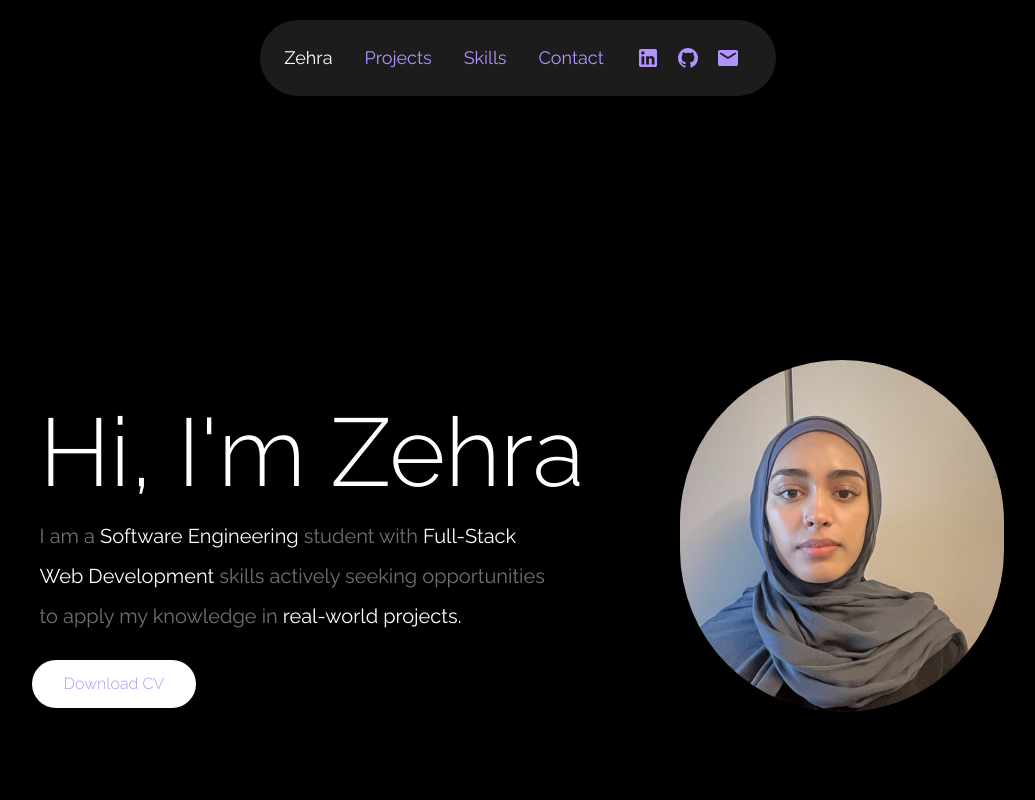
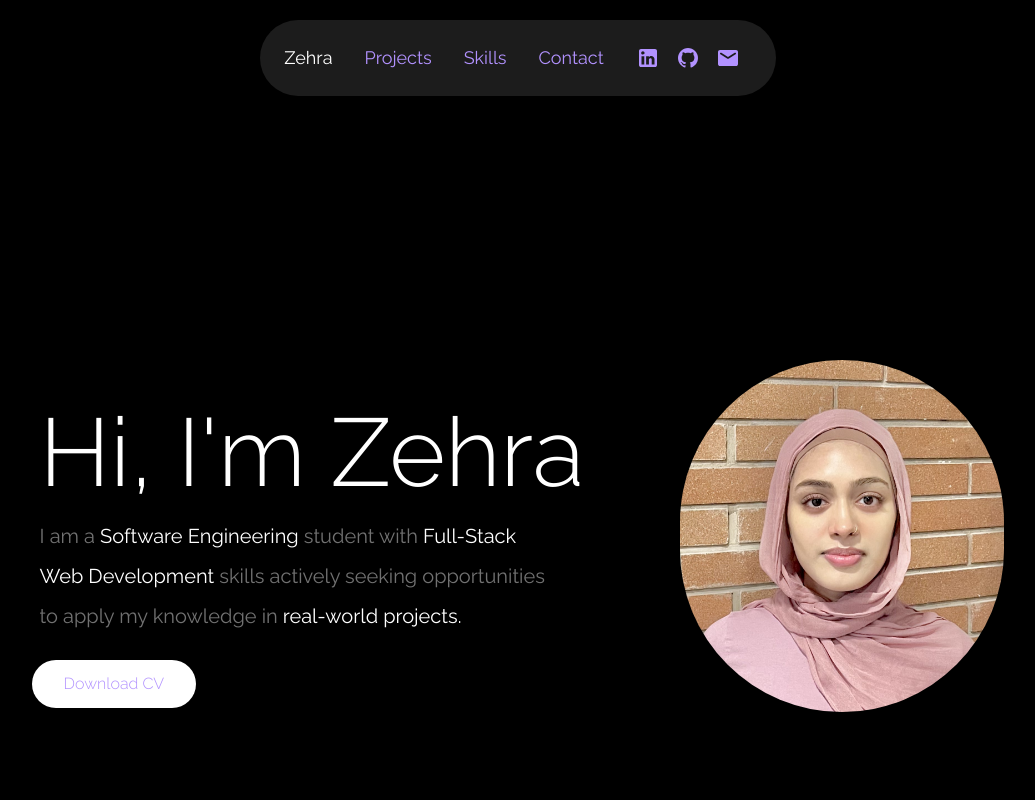
Before and after one commit to zehraz1/portfolio, a React (Vite) app: page / in a window 1280 px wide. Shown: the top 800 px of the page, without its empty margins (122-1157 px from the left). Built offline with nearby package versions, Linux system fonts and the light colour scheme.

Commit message:
changed pic

```diff
--- a/src/components/HomeMain.jsx
+++ b/src/components/HomeMain.jsx
@@ -1,5 +1,5 @@
 
-import profilePic from '../assets/zehra.jpeg';
+import profilePic from '../assets/zehrapic.jpg';
 import { motion } from 'framer-motion';
 
 // Typing effect using Framer Motion
@@ -26,7 +26,7 @@ const HomeMain = () => {
       <div id='home' className="flex flex-col justify-center items-center lg:pt-[16rem] lg:pb-[10rem] max-h-screen md:pt-[10rem] md:flex-row-reverse md:justify-between md:items-center w-[90%] md:w-[85%] lg:w-[80%] pb-[5rem] pt-[5rem]">
         {/* Image on top by default, side-by-side on medium screens (on the right) */}
         <div className="flex justify-center pb-12 md:pb-10 md:p-0 md:w-1/2 lg:w-1/2">
-          <img src={profilePic} className="rounded-full h-[10rem] w-[10rem] object-cover md:h-[20rem] md:w-[20rem] lg:h-[22rem] lg:w-[22rem] " alt="Profile" />
+          <img src={profilePic} className="transition-transform rounded-full h-[10rem] w-[10rem] object-cover md:h-[20rem] md:w-[20rem] lg:h-[22rem] lg:w-[22rem] " alt="Profile" />
         </div>
 
         {/* Text content */}
@@ -56,7 +56,7 @@ const HomeMain = () => {
 
           {/* Button to Download CV */}
           <div className="mt-6">
-            <a href="https://acrobat.adobe.com/id/urn:aaid:sc:us:3150bf47-302f-42dd-be2c-0ce95660e21f" download>
+            <a href="https://acrobat.adobe.com/id/urn:aaid:sc:US:45bc6a72-fb06-4e1c-a965-27fd20f97fae" download>
               <button className="bg-white text-customPurple font-light xl:text-md rounded-full px-8 py-3">
                 Download CV
               </button>
```
Also changed, not shown: src/assets/zehrapic.jpg (added).
